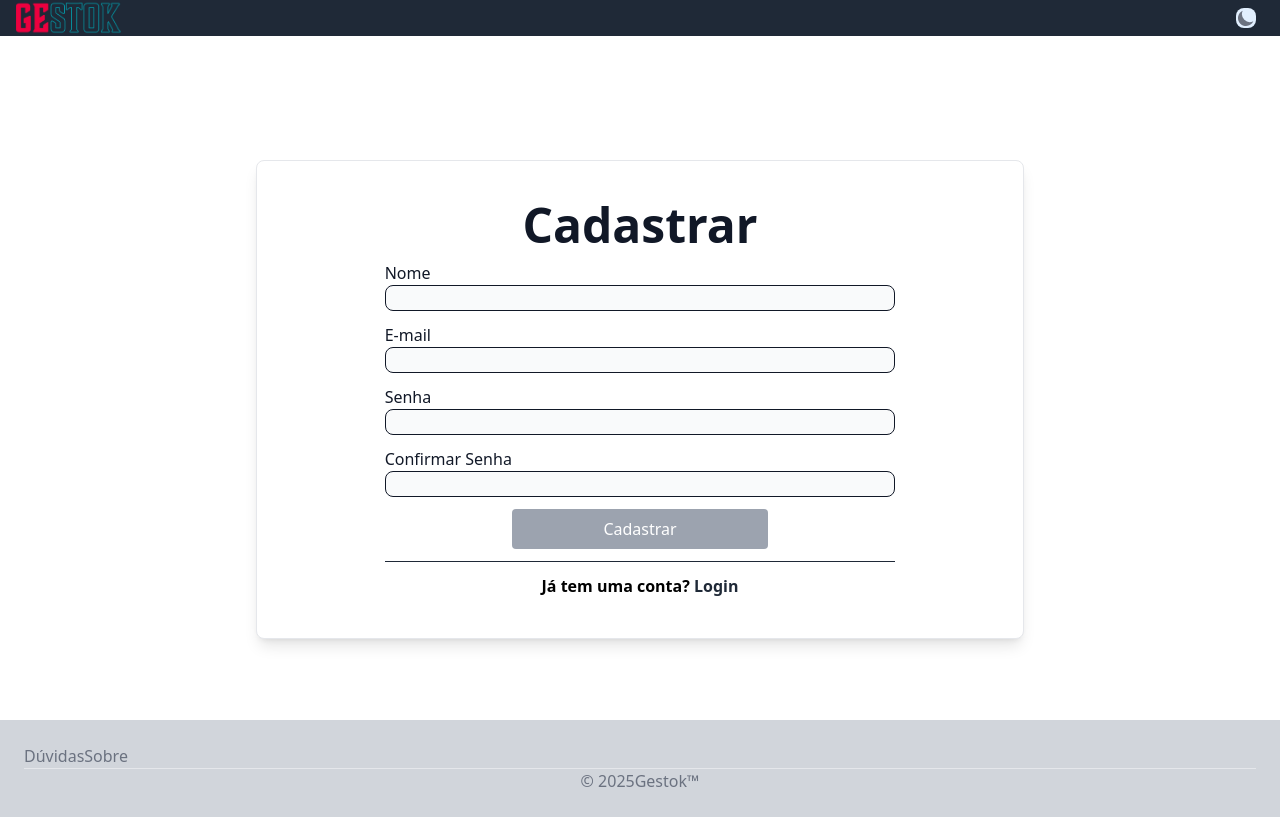
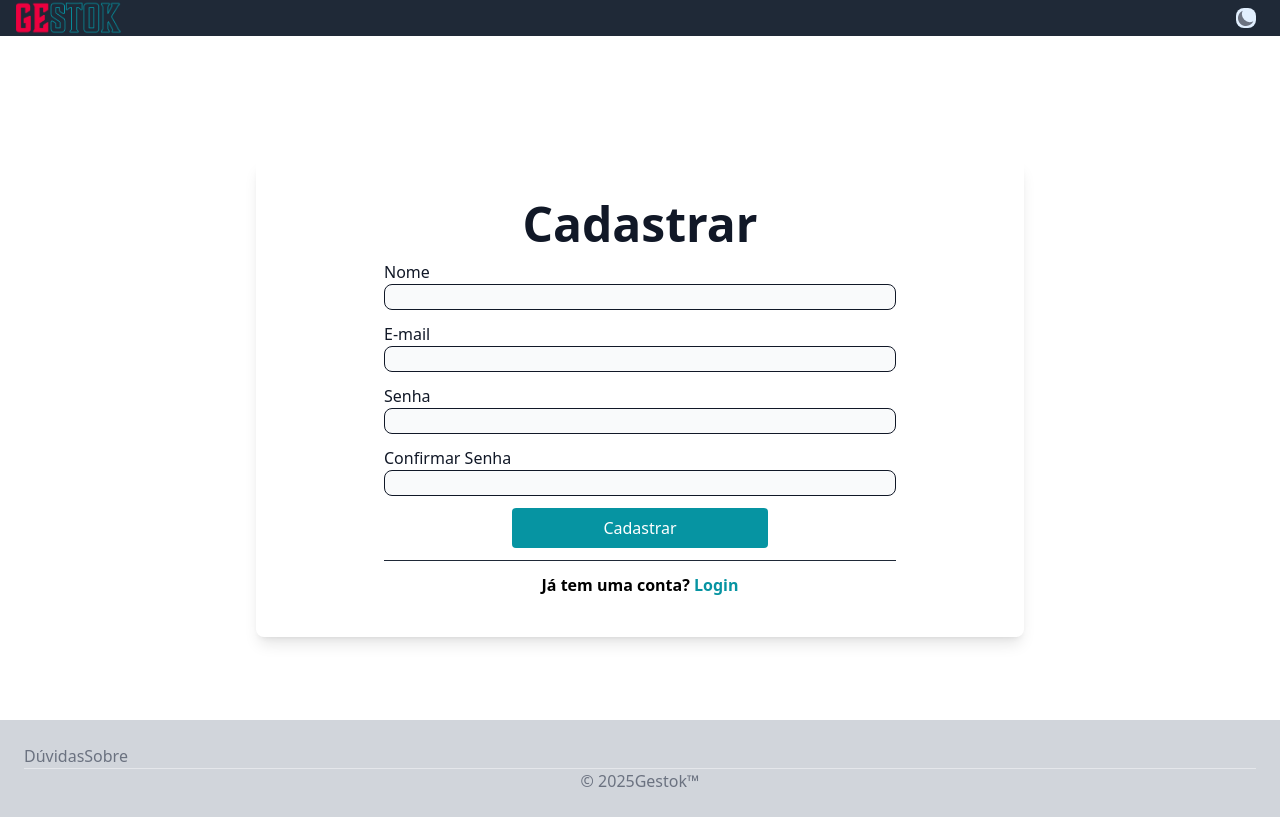
Before and after one commit to alanalvess/estoque-frontend, a React (Vite) app: page /cadastro in a window 1280 px wide. Built offline with nearby package versions, Linux system fonts and the light colour scheme; no server answers.

Commit message:
Correções de da versão dark em login/cadastro

```diff
--- a/src/pages/cadastro/Cadastro.tsx
+++ b/src/pages/cadastro/Cadastro.tsx
@@ -1,18 +1,20 @@
-import {ChangeEvent, useEffect, useState} from 'react'
+import {ChangeEvent, useContext, useEffect, useState} from 'react'
 import {Link, useNavigate} from 'react-router-dom'
 
 import {Toast, ToastAlerta} from '../../utils/ToastAlerta'
 import {cadastrarUsuario} from '../../services/Service'
 
 import Usuario from '../../models/Usuario'
-import {Button} from 'flowbite-react';
+import {Button, Spinner} from 'flowbite-react';
 import InputField from '../../components/form/InputField.tsx';
+import {AuthContext} from "../../contexts/AuthContext.tsx";
 
 function Cadastro() {
 
     const navigate = useNavigate();
 
     const [confirmaSenha, setConfirmaSenha] = useState<string>('');
+    const {isLoading} = useContext(AuthContext);
 
     const [usuario, setUsuario] = useState<Usuario>({
         id: 0,
@@ -71,10 +73,11 @@ function Cadastro() {
         <>
             <div className='pt-40'>
 
-                <div
-                    className='flex justify-center lg:mx-[20vw] font-bold bg-white border border-gray-200 rounded-lg shadow-lg'>
-                    <form className='flex justify-center items-center flex-col w-2/3 gap-3 py-10'
-                          onSubmit={cadastrarNovoUsuario}>
+                <div className='flex justify-center lg:mx-[20vw] font-bold border-gray-200 rounded-lg lg:shadow-lg'>
+                    <form
+                        className='flex justify-center items-center flex-col w-2/3 gap-3 py-10'
+                        onSubmit={cadastrarNovoUsuario}
+                    >
                         <h2 className='text-gray-900 text-5xl'>Cadastrar</h2>
 
                         <InputField
@@ -111,18 +114,21 @@ function Cadastro() {
                             required
                         />
 
-                        <div className='flex justify-around w-full gap-8'>
-                            <Button className='rounded text-white bg-gray-400 hover:bg-gray-900 w-1/2 py-2'
-                                    type='submit'>
-                                Cadastrar
-                            </Button>
-                        </div>
+                        <Button type='submit'
+                                className='cursor-pointer rounded bg-teal-500 hover:bg-teal-600 text-white w-1/2 py-2 flex justify-center focus:outline-none focus:ring-0 dark:bg-teal-600 dark:hover:bg-teal-700'
+                        >
+                            {isLoading ?
+                                <Spinner aria-label="Default status example" size='md'/>
+                                : <span>Cadastrar</span>
+                            }
+                        </Button>
 
                         <hr className='border-gray-800 w-full'/>
 
                         <p>
                             Já tem uma conta?{' '}
-                            <Link to='/login' className='text-gray-800 hover:underline'>
+                            <Link to='/login'
+                                  className='text-teal-500 dark:text-teal-800 hover:underline hover:text-teal-600 dark:hover:text-teal-900'>
                                 Login
                             </Link>
                         </p>
--- a/src/pages/login/Login.tsx
+++ b/src/pages/login/Login.tsx
@@ -1,6 +1,5 @@
 import {ChangeEvent, useContext, useEffect, useState} from 'react'
 import {Link, useNavigate} from 'react-router-dom'
-import {RotatingLines} from 'react-loader-spinner'
 
 import {AuthContext} from '../../contexts/AuthContext'
 
@@ -39,8 +38,9 @@ function Login() {
             <div className='pt-40'>
 
                 <div className='flex justify-center lg:mx-[20vw] font-bold border-gray-200 rounded-lg lg:shadow-lg'>
-                    <form className='flex justify-center items-center flex-col w-2/3 gap-3 py-10'
-                          onSubmit={login}
+                    <form
+                        className='flex justify-center items-center flex-col w-2/3 gap-3 py-10'
+                        onSubmit={login}
                     >
                         <h2 className='text-gray-900 text-5xl '>Entrar</h2>
 
@@ -62,16 +62,9 @@ function Login() {
                         />
 
                         <Button type='submit'
-                                className='rounded bg-gray-400 hover:bg-gray-900 text-white w-1/2 py-2 flex justify-center'
+                                className='cursor-pointer rounded bg-teal-500 hover:bg-teal-600 text-white w-1/2 py-2 flex justify-center focus:outline-none focus:ring-0 dark:bg-teal-600 dark:hover:bg-teal-700'
                         >
                             {isLoading ?
-                                // <RotatingLines
-                                //     strokeColor='white'
-                                //     strokeWidth='5'
-                                //     animationDuration='0.75'
-                                //     width='24'
-                                //     visible={true}
-                                // />
                                 <Spinner aria-label="Default status example" size='md'/>
                                 : <span>Entrar</span>
                             }
@@ -81,7 +74,8 @@ function Login() {
 
                         <p>
                             Ainda não tem uma conta?{' '}
-                            <Link to='/cadastro' className='text-gray-800 hover:underline'>
+                            <Link to='/cadastro'
+                                  className='text-teal-500 dark:text-teal-800 hover:underline hover:text-teal-600 dark:hover:text-teal-900'>
                                 Cadastre-se
                             </Link>
                         </p>
```
